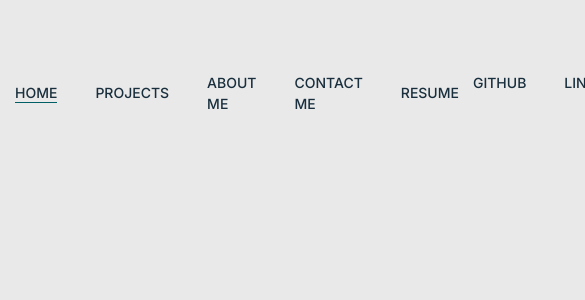
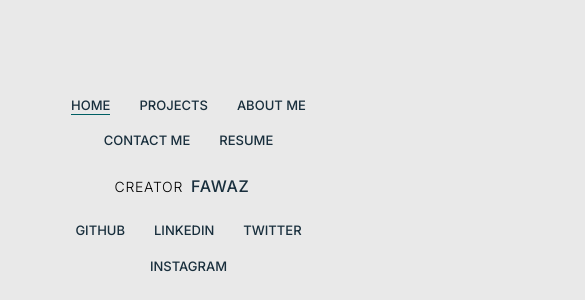
Before and after one commit to Za-editor/tajudeen-fawaz, a React (Vite) app: page / in a window 390 px wide. Shown: the part 1600-1900 px from the top of the page, 585 px wide, since content can reach past the window. Before the commit the page ends 1714 px from the top, so only its background shows below. Built offline with nearby package versions, Linux system fonts and the light colour scheme.

Commit message:
responsiveness trials

```diff
--- a/src/common/Footer.jsx
+++ b/src/common/Footer.jsx
@@ -1,46 +1,34 @@
 import React from "react";
 import { MdNorthEast } from "react-icons/md";
-import {FaCog} from "react-icons/fa"
+import { FaCog } from "react-icons/fa";
 
 const Footer = () => {
+  const navitems = ["Home", "Projects", "About Me", "Contact Me", "Resume"];
 
-    const navitems = [
-      "Home",
-      "Projects",
-      "About Me",
-      "Contact Me",
-      "Resume",
+  const socials = ["Github", "Linkedin", "Twitter", "Instagram"];
 
-  ];
-
-  const socials = [
-    "Github",
-    "Linkedin",
-    "Twitter",
-    "Instagram"
-  ]
   return (
-    <div className="container mx-auto flex justify-between">
-      <div id="nav-links " className="">
-        <ul className="flex gap-6">
+    <div className="container mx-auto flex flex-col md:flex-row justify-between items-center gap-y-6 md:gap-y-0 py-6 px-4">
+      {/* Navigation Links */}
+      <div id="nav-links" className="text-center md:text-left">
+        <ul className="flex flex-wrap justify-center md:justify-start gap-4 md:gap-6">
           {navitems.map((item, index) => (
             <a
               key={index}
               href="#"
-              className="group text-[#192f3d] text-[14px] font-medium hover:text-[#005f64] flex items-center gap-1"
+              className="group text-[#192f3d] text-[13px] md:text-[14px] font-medium hover:text-[#005f64] flex items-center gap-1"
             >
-              <li className="flex items-center uppercase  ">
+              <li className="flex items-center uppercase">
                 <span
                   className={`relative ${
                     item === "Home"
                       ? "after:w-full after:bg-[#005f64]"
                       : "after:w-0 after:bg-[#005f64]"
-                  }  after:absolute after:left-0 after:bottom-0 after:h-[1px] after:transition-all after:duration-500 ease-in-out hover:after:w-full`}
+                  } after:absolute after:left-0 after:bottom-0 after:h-[1px] after:transition-all after:duration-500 ease-in-out hover:after:w-full`}
                 >
                   {item}
                 </span>
-
-                <span className=" transform -translate-x-1 translate-y-1 opacity-0  group-hover:translate-x-0 group-hover:translate-y-0 group-hover:opacity-100 transition-all duration-500 ease-in-out">
+                <span className="transform -translate-x-1 translate-y-1 opacity-0 group-hover:translate-x-0 group-hover:translate-y-0 group-hover:opacity-100 transition-all duration-500 ease-in-out">
                   <MdNorthEast className="h-[11px]" />
                 </span>
               </li>
@@ -48,46 +36,42 @@ const Footer = () => {
           ))}
         </ul>
       </div>
-      <div className="flex items-center gap-2 group relative overflow-hidden cursor-pointer">
-        <span className="uppercase tracking-wider font-light">
+
+      {/* Creator Section */}
+      <div className="flex items-center gap-2 group relative cursor-pointer">
+        <span className="uppercase tracking-wider font-light text-sm md:text-base">
           Creator
-          <span className="text-[#192f3d] text-[18px] font-medium hover:text-[#005f64] ml-2">
+          <span className="text-[#192f3d] text-[16px] md:text-[18px] font-medium hover:text-[#005f64] ml-2">
             FAWAZ
           </span>
         </span>
 
-        {/* Cog Icon */}
         <FaCog
           className="
-            left-1 opacity-0
-            group-hover: group-hover:-translate-x-2
-            group-hover:opacity-100
-            group-hover:animate-spin
-            transition-all duration-800 ease-in-out
-            text-xl text-[#192f3d]
+            opacity-0 group-hover:-translate-x-2
+            group-hover:opacity-100 group-hover:animate-spin
+            transition-all duration-700 ease-in-out
+            text-lg md:text-xl text-[#192f3d]
           "
         />
       </div>
-      <div>
-        <ul className="flex gap-6">
+
+      {/* Social Links */}
+      <div className="text-center md:text-right">
+        <ul className="flex flex-wrap justify-center md:justify-end gap-4 md:gap-6">
           {socials.map((item, index) => (
             <a
               key={index}
               href="#"
-              className="group text-[#192f3d] text-[14px] font-medium hover:text-[#005f64] flex items-center gap-1"
+              className="group text-[#192f3d] text-[13px] md:text-[14px] font-medium hover:text-[#005f64] flex items-center gap-1"
             >
-              <li className="flex items-center uppercase  ">
+              <li className="flex items-center uppercase">
                 <span
-                  className={`relative ${
-                    item === "Home"
-                      ? "after:w-full after:bg-[#005f64]"
-                      : "after:w-0 after:bg-[#005f64]"
-                  }  after:absolute after:left-0 after:bottom-0 after:h-[1px] after:transition-all after:duration-500 ease-in-out hover:after:w-full`}
+                  className={`relative after:w-0 after:bg-[#005f64] after:absolute after:left-0 after:bottom-0 after:h-[1px] after:transition-all after:duration-500 ease-in-out hover:after:w-full`}
                 >
                   {item}
                 </span>
-
-                <span className=" transform -translate-x-1 translate-y-1 opacity-0  group-hover:translate-x-0 group-hover:translate-y-0 group-hover:opacity-100 transition-all duration-500 ease-in-out">
+                <span className="transform -translate-x-1 translate-y-1 opacity-0 group-hover:translate-x-0 group-hover:translate-y-0 group-hover:opacity-100 transition-all duration-500 ease-in-out">
                   <MdNorthEast className="h-[11px]" />
                 </span>
               </li>
--- a/src/components/Hero.jsx
+++ b/src/components/Hero.jsx
@@ -52,10 +52,10 @@ const Hero = () => {
   }, []);
 
   return (
-    <div className="min-h-[90vh] container mx-auto flex items-center justify-center relative">
+    <div className="min-h-[90vh] container mx-auto flex items-center justify-center relative overflow-hidden">
       <div className=" flex justify-center items-center">
         <svg
-          className="absolute top-[10%] md:top-[10%]    w-[716px] h-[716px] md:w-[1000px] md:h-[1000px]"
+          className="absolute top-[15%] md:top-[10%]    w-[716px] h-[716px] md:w-[1000px] md:h-[1000px]"
           viewBox="0 0 716 716"
           xmlns="http://www.w3.org/2000/svg"
         >
```
